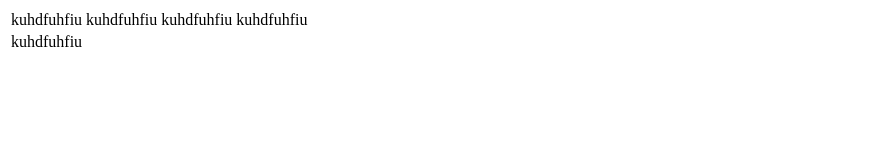
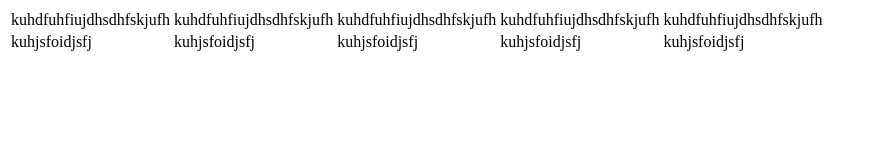
Before and after one commit to cristianramirez26/practica-, a plain HTML site: page index.html in a window 1280 px wide. Shown: the whole page, without its empty margins (0-875 px from the left). Drawn offline with Linux system fonts and the light colour scheme.

Commit message:
primer commit de rama

```diff
--- a/index.html
+++ b/index.html
@@ -9,11 +9,20 @@
 <body>
     <table>
         <tr>
-            <td>kuhdfuhfiu</td>
-            <td>kuhdfuhfiu</td>
-            <td>kuhdfuhfiu</td>
-            <td>kuhdfuhfiu</td>        </tr>
-            <td>kuhdfuhfiu</td>
-    </table>
+            <td>kuhdfuhfiujdhsdhfskjufh</td>
+            <td>kuhdfuhfiujdhsdhfskjufh</td>
+            <td>kuhdfuhfiujdhsdhfskjufh</td>
+            <td>kuhdfuhfiujdhsdhfskjufh</td>
+            <td>kuhdfuhfiujdhsdhfskjufh</td>
+
+        </tr>
+        <tr>
+            <td>kuhjsfoidjsfj</td>
+            <td>kuhjsfoidjsfj</td>
+            <td>kuhjsfoidjsfj</td>
+            <td>kuhjsfoidjsfj</td>
+            <td>kuhjsfoidjsfj</td>
+        </tr>
+        </table>
 </body>
 </html>
```
